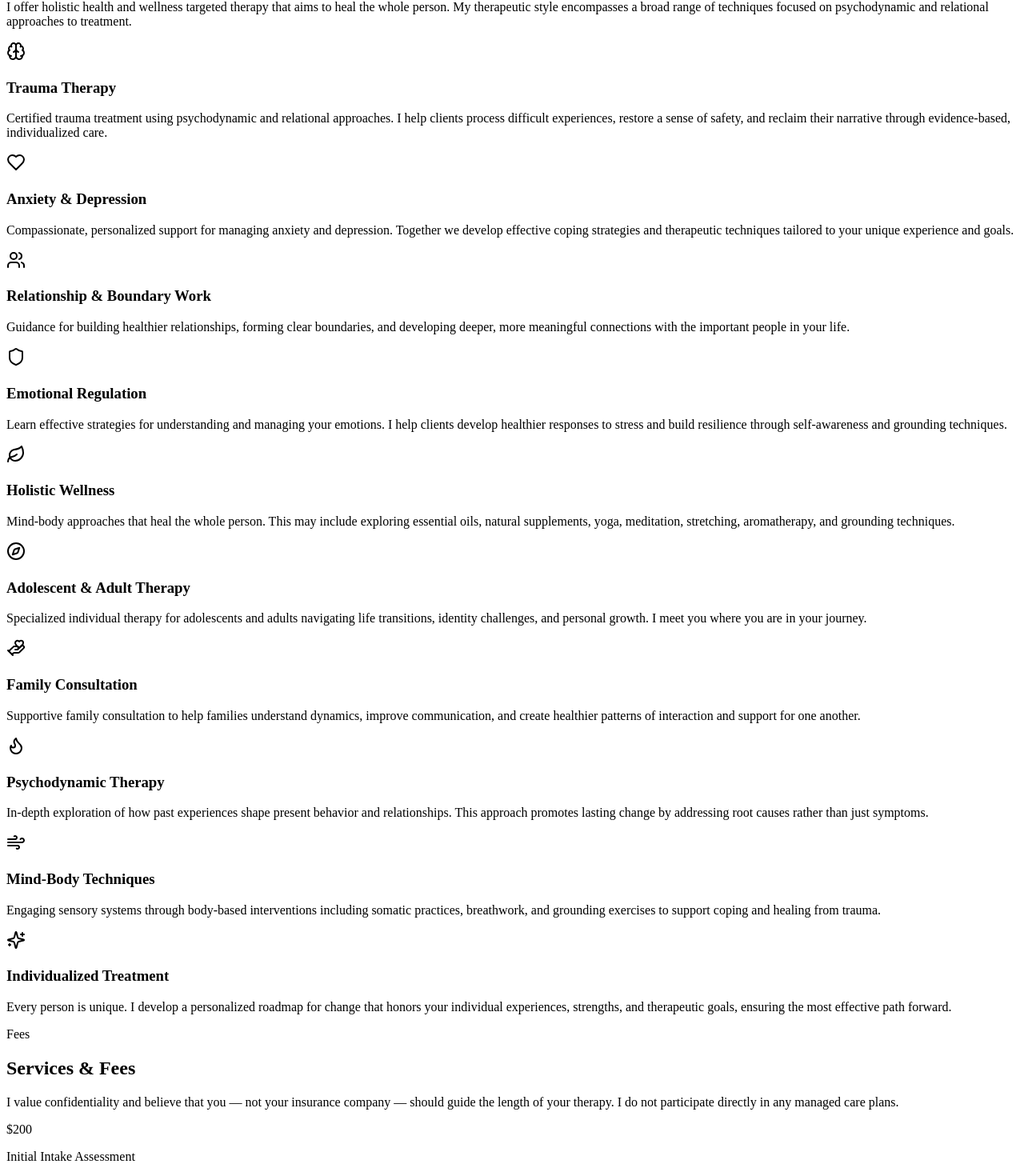
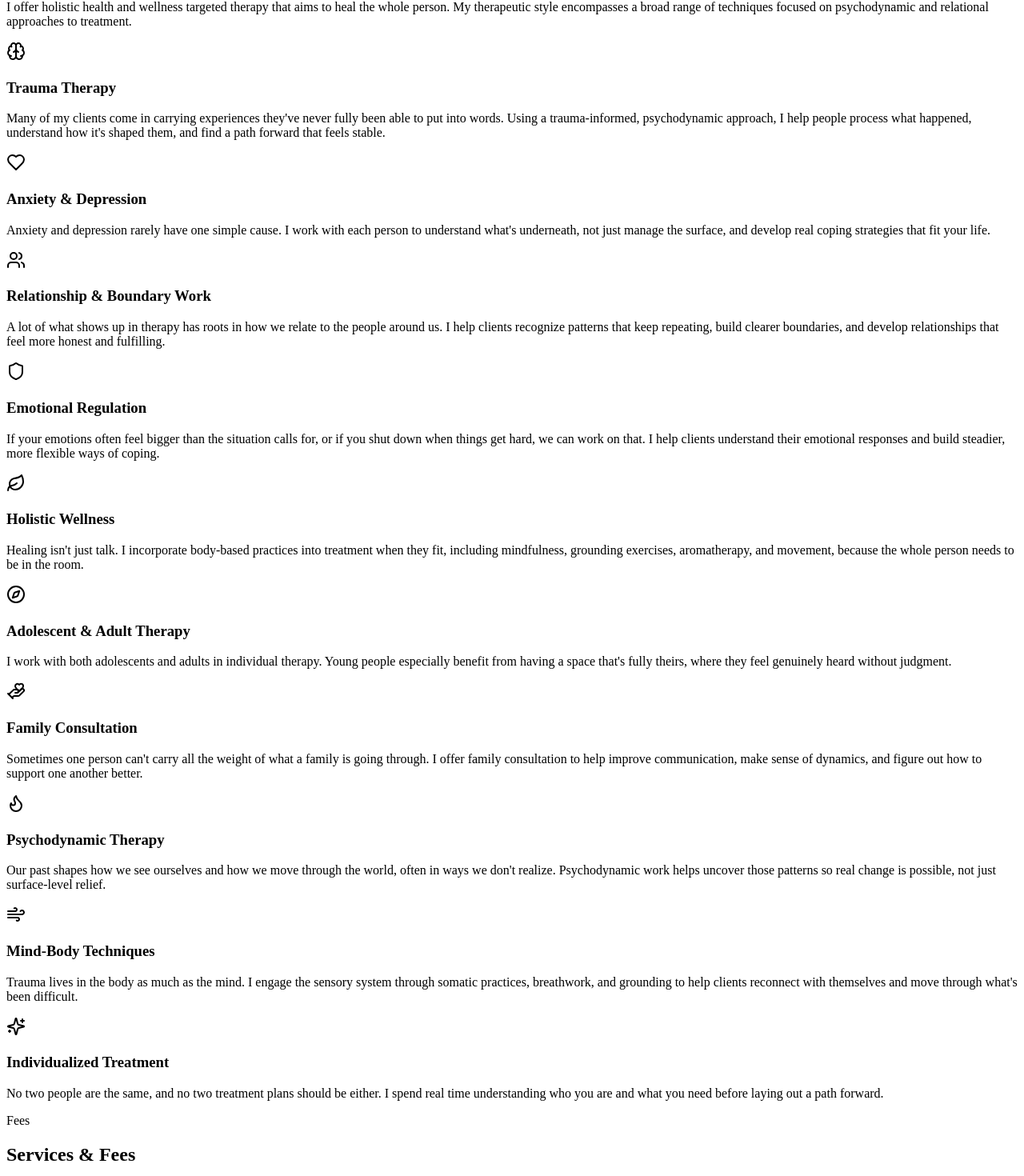
Before and after one commit to chrisfolmar/jmellolicsw, a React (Vite) app in the folder client/: page /services in a window 1280 px wide. Shown: the part 229-1699 px from the top of the page at 80% size. Built offline with nearby package versions, Linux system fonts and the light colour scheme; no server answers.

Commit message:
Update page content across client routes
Replit-Commit-Author: Agent

```diff
--- a/client/src/pages/faq.tsx
+++ b/client/src/pages/faq.tsx
@@ -40,7 +40,7 @@ const faqs = [
   {
     question: "Do you offer telehealth sessions?",
     answer:
-      "Yes. I offer secure video therapy sessions through Doxy.me, a HIPAA-compliant telehealth platform. Telehealth is available to clients located in Massachusetts. No app download is required — you simply click your session link at your scheduled time.",
+      "Yes. I offer secure video therapy sessions through Doxy.me, a HIPAA-compliant telehealth platform. Telehealth is available to clients located in Massachusetts. No app download is required. You simply click your session link at your scheduled time.",
   },
   {
     question: "What is your cancellation policy?",
@@ -65,7 +65,7 @@ const faqs = [
   {
     question: "What if I'm not sure therapy is right for me?",
     answer:
-      "That's exactly what the free consultation is for. There's no pressure or commitment involved. We can have an honest conversation about what you're going through, what you're hoping for, and whether therapy — and my specific approach — feels like a fit. Sometimes just making the call is the hardest part.",
+      "That's exactly what the free consultation is for. There's no pressure or commitment involved. We can have an honest conversation about what you're going through, what you're hoping for, and whether my approach feels like a good fit. Sometimes just making the call is the hardest part.",
   },
 ];
 
--- a/client/src/pages/home.tsx
+++ b/client/src/pages/home.tsx
@@ -19,25 +19,25 @@ const services = [
     icon: Brain,
     title: "Trauma Therapy",
     description:
-      "Certified trauma treatment using evidence-based approaches to help you process difficult experiences and reclaim your sense of safety.",
+      "Many clients come in carrying experiences that have quietly shaped the way they see themselves and the world. Using a certified, trauma-informed approach, I help people process what happened and find their footing again.",
   },
   {
     icon: Heart,
     title: "Anxiety & Depression",
     description:
-      "Compassionate support for managing anxiety and depression through personalized therapeutic strategies and coping techniques.",
+      "Anxiety and depression are exhausting to carry alone, and they rarely have one simple cause. I work with each person to understand what's underneath and build coping strategies that actually hold.",
   },
   {
     icon: Users,
     title: "Relationship Support",
     description:
-      "Guidance for building healthier relationships, setting boundaries, and developing deeper connections with the people in your life.",
+      "A lot of what brings people to therapy shows up first in their relationships. I help clients recognize the patterns that keep repeating, set clearer boundaries, and build connections that feel more honest.",
   },
   {
     icon: Leaf,
     title: "Holistic Wellness",
     description:
-      "Mind-body approaches including meditation, grounding techniques, aromatherapy, and natural supplements for whole-person healing.",
+      "Healing is a whole-person process. Alongside talk therapy, I incorporate mindfulness, grounding, aromatherapy, and other body-based practices when they fit what you're working toward.",
   },
 ];
 
--- a/client/src/pages/privacy.tsx
+++ b/client/src/pages/privacy.tsx
@@ -81,10 +81,10 @@ export default function Privacy() {
               When you use the contact form on this website, we collect only the information you voluntarily provide:
             </p>
             <ul className="mt-3 space-y-2 text-muted-foreground">
-              <li className="flex gap-2"><span className="text-primary mt-1">•</span><span><strong>Name</strong> — so we can address you properly in our response.</span></li>
-              <li className="flex gap-2"><span className="text-primary mt-1">•</span><span><strong>Email address</strong> — to reply to your inquiry.</span></li>
-              <li className="flex gap-2"><span className="text-primary mt-1">•</span><span><strong>Phone number</strong> (optional) — if you prefer to be reached by phone.</span></li>
-              <li className="flex gap-2"><span className="text-primary mt-1">•</span><span><strong>Message</strong> — the content of your inquiry.</span></li>
+              <li className="flex gap-2"><span className="text-primary mt-1">•</span><span><strong>Name</strong>: so we can address you properly in our response.</span></li>
+              <li className="flex gap-2"><span className="text-primary mt-1">•</span><span><strong>Email address</strong>: to reply to your inquiry.</span></li>
+              <li className="flex gap-2"><span className="text-primary mt-1">•</span><span><strong>Phone number</strong> (optional): if you prefer to be reached by phone.</span></li>
+              <li className="flex gap-2"><span className="text-primary mt-1">•</span><span><strong>Message</strong>: the content of your inquiry.</span></li>
             </ul>
             <p className="text-muted-foreground leading-relaxed mt-4">
               This website does not use cookies for tracking, does not collect payment information, and does not automatically collect any personal data beyond what you submit.
--- a/client/src/pages/services.tsx
+++ b/client/src/pages/services.tsx
@@ -33,61 +33,61 @@ const services = [
     icon: Brain,
     title: "Trauma Therapy",
     description:
-      "Certified trauma treatment using psychodynamic and relational approaches. I help clients process difficult experiences, restore a sense of safety, and reclaim their narrative through evidence-based, individualized care.",
+      "Many of my clients come in carrying experiences they've never fully been able to put into words. Using a trauma-informed, psychodynamic approach, I help people process what happened, understand how it's shaped them, and find a path forward that feels stable.",
   },
   {
     icon: Heart,
     title: "Anxiety & Depression",
     description:
-      "Compassionate, personalized support for managing anxiety and depression. Together we develop effective coping strategies and therapeutic techniques tailored to your unique experience and goals.",
+      "Anxiety and depression rarely have one simple cause. I work with each person to understand what's underneath, not just manage the surface, and develop real coping strategies that fit your life.",
   },
   {
     icon: Users,
     title: "Relationship & Boundary Work",
     description:
-      "Guidance for building healthier relationships, forming clear boundaries, and developing deeper, more meaningful connections with the important people in your life.",
+      "A lot of what shows up in therapy has roots in how we relate to the people around us. I help clients recognize patterns that keep repeating, build clearer boundaries, and develop relationships that feel more honest and fulfilling.",
   },
   {
     icon: Shield,
     title: "Emotional Regulation",
     description:
-      "Learn effective strategies for understanding and managing your emotions. I help clients develop healthier responses to stress and build resilience through self-awareness and grounding techniques.",
+      "If your emotions often feel bigger than the situation calls for, or if you shut down when things get hard, we can work on that. I help clients understand their emotional responses and build steadier, more flexible ways of coping.",
   },
   {
     icon: Leaf,
     title: "Holistic Wellness",
     description:
-      "Mind-body approaches that heal the whole person. This may include exploring essential oils, natural supplements, yoga, meditation, stretching, aromatherapy, and grounding techniques.",
+      "Healing isn't just talk. I incorporate body-based practices into treatment when they fit, including mindfulness, grounding exercises, aromatherapy, and movement, because the whole person needs to be in the room.",
   },
   {
     icon: Compass,
     title: "Adolescent & Adult Therapy",
     description:
-      "Specialized individual therapy for adolescents and adults navigating life transitions, identity challenges, and personal growth. I meet you where you are in your journey.",
+      "I work with both adolescents and adults in individual therapy. Young people especially benefit from having a space that's fully theirs, where they feel genuinely heard without judgment.",
   },
   {
     icon: HandHeart,
     title: "Family Consultation",
     description:
-      "Supportive family consultation to help families understand dynamics, improve communication, and create healthier patterns of interaction and support for one another.",
+      "Sometimes one person can't carry all the weight of what a family is going through. I offer family consultation to help improve communication, make sense of dynamics, and figure out how to support one another better.",
   },
   {
     icon: Flame,
     title: "Psychodynamic Therapy",
     description:
-      "In-depth exploration of how past experiences shape present behavior and relationships. This approach promotes lasting change by addressing root causes rather than just symptoms.",
+      "Our past shapes how we see ourselves and how we move through the world, often in ways we don't realize. Psychodynamic work helps uncover those patterns so real change is possible, not just surface-level relief.",
   },
   {
     icon: Wind,
     title: "Mind-Body Techniques",
     description:
-      "Engaging sensory systems through body-based interventions including somatic practices, breathwork, and grounding exercises to support coping and healing from trauma.",
+      "Trauma lives in the body as much as the mind. I engage the sensory system through somatic practices, breathwork, and grounding to help clients reconnect with themselves and move through what's been difficult.",
   },
   {
     icon: Sparkles,
     title: "Individualized Treatment",
     description:
-      "Every person is unique. I develop a personalized roadmap for change that honors your individual experiences, strengths, and therapeutic goals, ensuring the most effective path forward.",
+      "No two people are the same, and no two treatment plans should be either. I spend real time understanding who you are and what you need before laying out a path forward.",
   },
 ];
 
@@ -235,7 +235,7 @@ export default function Services() {
                   be able to use them for my services. I can provide an itemized
                   billing statement (superbill) for you to submit to your insurance
                   company for potential reimbursement. A sliding scale fee may be
-                  available — please reach out to discuss.
+                  available. Please reach out to discuss.
                 </p>
               </div>
             </Card>
```
